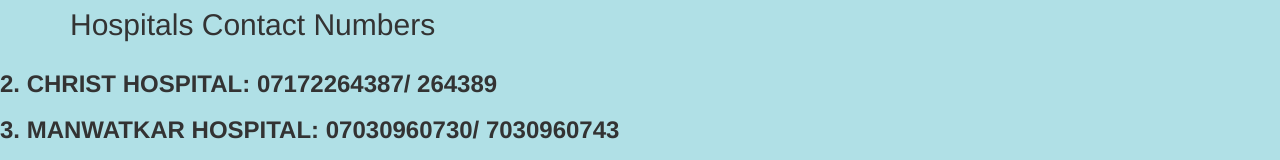
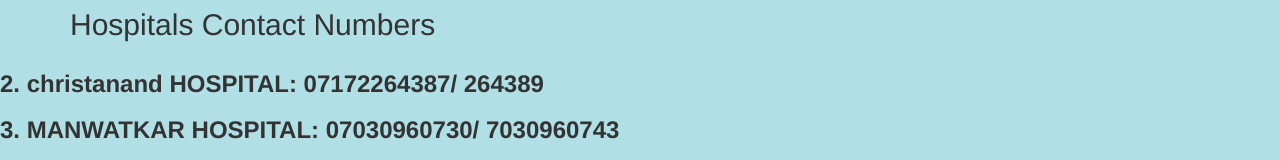
Before and after one commit to sagarpoinkar/test1, a plain HTML site: page index.html in a window 1280 px wide. Shown: the part 147-307 px from the top of the page. Drawn offline with nearby package versions, Linux system fonts and the light colour scheme.

Commit message:
second commit

```diff
--- a/index.html
+++ b/index.html
@@ -65,7 +65,7 @@
             <strong><h2>Hospitals Contact Numbers</h2></strong>
             </div>
             <h3><strong> </strong></h3>
-            <h3><strong>2. CHRIST HOSPITAL: 07172264387/ 264389</strong></h3>
+            <h3><strong>2. christanand  HOSPITAL: 07172264387/ 264389</strong></h3>
             <h3><strong>3. MANWATKAR HOSPITAL: 07030960730/ 7030960743</strong></h3>
 
             <div id="message" class="section wow fadeIn">
```
